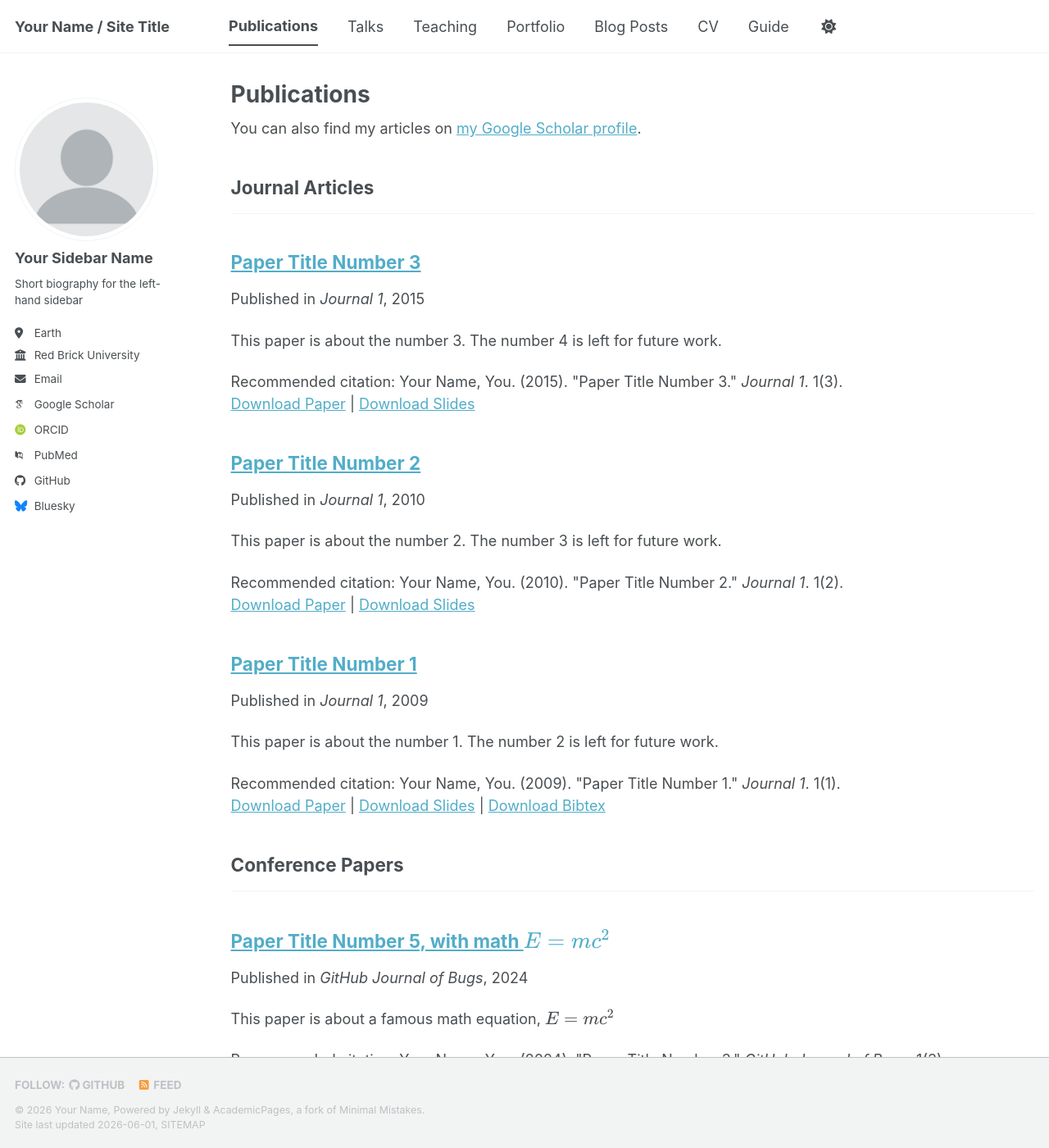
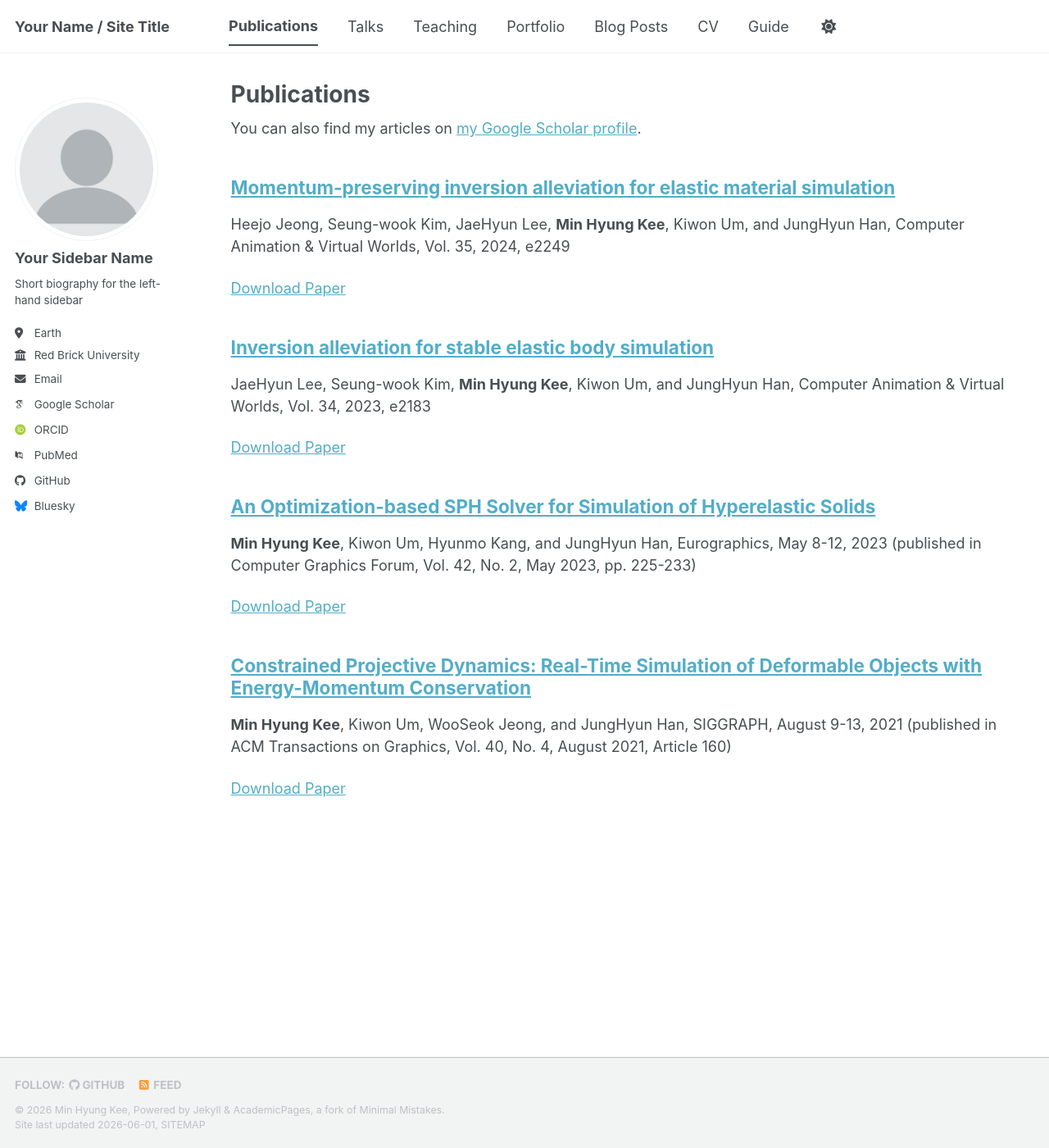
Before and after one commit to minh702/minhyungkee-cv, a Jekyll site: the page built from _pages/publications.html, in a window 1280 px wide and 1400 px high. Shown: the whole window at 82% size. Built offline with Jekyll 4.4.1, drawn with Linux system fonts in a browser that asks for light colours; some web fonts are replaced; a script bundle is joined from its source files by our own code; library files that are not in the unit come from our copies; some of the changed text lies outside the part shown.

Commit message:
Add real publications and CV content
- Replace placeholder publications with 4 real papers (PDFs in files/)
- Update publications.tsv source data
- Render publications as a flat list (disable category sections)
- Show authors + venue per publication, with name bolded
- Fill in CV: research interests, education, publications, funded
  research projects, and service
- Ignore Serena tool directory

Co-Authored-By: Claude Opus 4.8 <noreply@anthropic.com>

```diff
--- a/_config.yml
+++ b/_config.yml
@@ -11,7 +11,7 @@ locale                   : "en-US"
 site_theme               : "default" # The available themes options are "default", "air", "sunrise", "mint", "dirt" and "contrast"
 title                    : "Your Name / Site Title"
 title_separator          : "-"
-name                     : &name "Your Name"
+name                     : &name "Min Hyung Kee"
 description              : &description "Your Name's academic portfolio"   # Update this with a general description of your site, this is the default if not overridden by a page
 url                      : https://academicpages.github.io # The base hostname & protocol for your site e.g. "https://[your GitHub username].github.io",
                                                            # or if you already have some other page hosted on Github then use "https://[your GitHub username].github.io/[Your Repo Name]"
@@ -83,13 +83,15 @@ author:
   zhihu            : # Username
 
 # Publication Category - The following the list of publication categories and their headings
-publication_category:
-  books:
-    title: 'Books'
-  manuscripts:
-    title: 'Journal Articles'
-  conferences:
-    title: 'Conference Papers'
+# Disabled so publications render as a single flat list (newest first), without
+# splitting into Journal Articles / Conference Papers sections.
+# publication_category:
+#   books:
+#     title: 'Books'
+#   manuscripts:
+#     title: 'Journal Articles'
+#   conferences:
+#     title: 'Conference Papers'
 
 # Site Settings
 teaser                   :  # filename of teaser fallback teaser image placed in /images/ for social media previews
--- a/_includes/archive-single.html
+++ b/_includes/archive-single.html
@@ -41,7 +41,6 @@
         {% if post.collection == 'teaching' %}
           <p> {{ post.type }}, <i>{{ post.venue }}</i>, {{ post.date | default: "1900-01-01" | date: "%Y" }} </p>
         {% elsif post.collection == 'publications' %}
-          <p>Published in <i>{{ post.venue }}</i>, {{ post.date | default: "1900-01-01" | date: "%Y" }} </p>
         {% elsif post.date %}
          <p class="page__date"><strong><i class="fa fa-fw fa-calendar" aria-hidden="true"></i> {{ site.data.ui-text[site.locale].date_label | default: "Published:" }}</strong> <time datetime="{{ post.date | default: "1900-01-01" | date_to_xmlschema }}">{{ post.date | default: "1900-01-01" | date: "%B %d, %Y" }}</time></p>
         {% endif %}
--- a/_pages/cv.md
+++ b/_pages/cv.md
@@ -9,56 +9,61 @@ redirect_from:
 
 {% include base_path %}
 
+
+Min Hyung Kee
+======
+* Ph.D candidate at Media lab, Korea University
+* Contact: minh702@korea.ac.kr
+
+
+Research interests
+======
+  * Computer graphics
+  * Physics-based simulation
+  * Differentiable physics
+  * Numerical optimization
+
 Education
 ======
-* Ph.D in Version Control Theory, GitHub University, 2018 (expected)
-* M.S. in Jekyll, GitHub University, 2014
-* B.S. in GitHub, GitHub University, 2012
+* Integrated Master's and Ph.D Program in Computer Science and Engineering <br>
+Korea University, 2018 ~ 2026 (expected)
+* B.S. in Computer Science and Engineering <br>
+Korea University, 2014 ~ 2018
 
-Work experience
-======
-* Spring 2024: Academic Pages Collaborator
-  * GitHub University
-  * Duties includes: Updates and improvements to template
-  * Supervisor: The Users
-
-* Fall 2015: Research Assistant
-  * GitHub University
-  * Duties included: Merging pull requests
-  * Supervisor: Professor Hub
-
-* Summer 2015: Research Assistant
-  * GitHub University
-  * Duties included: Tagging issues
-  * Supervisor: Professor Git
-
-Skills
-======
-* Skill 1
-* Skill 2
-  * Sub-skill 2.1
-  * Sub-skill 2.2
-  * Sub-skill 2.3
-* Skill 3
 
 Publications
 ======
-  <ul>{% for post in site.publications reversed %}
-    {% include archive-single-cv.html %}
-  {% endfor %}</ul>
+* ### Momentum-preserving inversion alleviation for elastic material simulation
+Heejo Jeong, Seung-wook Kim, JaeHyun Lee, **Min Hyung Kee**, Kiwon Um, and JungHyun Han<br>
+Computer Animation & Virtual Worlds, Vol. 35, 2024, e2249
 
-Talks
+* ### Inversion alleviation for stable elastic body simulation
+JaeHyun Lee, Seung-wook Kim, **Min Hyung Kee**, Kiwon Um, and JungHyun Han<br>
+Computer Animation & Virtual Worlds, Vol. 34, 2023, e2183
+
+* ### An Optimization-based SPH Solver for Simulation of Hyperelastic Solids
+**Min Hyung Kee**, Kiwon Um, Hyunmo Kang, and JungHyun Han<br>
+Eurographics, May 8-12, 2023 (published in Computer Graphics Forum, Vol. 42, No. 2, May 2023, pp. 225-233)
+
+* ### Constrained Projective Dynamics: Real-Time Simulation of Deformable Objects with Energy-Momentum Conservation
+**Min Hyung Kee**, Kiwon Um, WooSeok Jeong, and JungHyun Han<br>
+SIGGRAPH, August 9-13, 2021 (published in ACM Transactions on Graphics, Vol. 40, No. 4, August 2021, Article 160)
+
+Research Projects
 ======
-  <ul>{% for post in site.talks reversed %}
-    {% include archive-single-talk-cv.html  %}
-  {% endfor %}</ul>
+* ### Two-way Interaction between Real Environments and Virtual Objects
+IITP SW Star Lab, 2020.04.01 ~ 2027.12.31
 
-Teaching
+* ### Researching Core Technologies and Fostering Talents for Simulated Reality Content
+IITP ITRC, 2020.07.01 ~ 2027.12.31
+
+* ### Next-gen Physics Simulation = Particle-based Universal Simulation + Deep Learning
+Samsung Science & Technology Foundation, 2019.12.01 – 2022.11.30
+
+* ### Interaction with Virtual Objects
+Samsung Electronics, 2017.04.12 ~ 2019.07.11
+
+Service
 ======
-  <ul>{% for post in site.teaching reversed %}
-    {% include archive-single-cv.html %}
-  {% endfor %}</ul>
-
-Service and leadership
-======
-* Currently signed in to 43 different slack teams
+* ### Student Volunteer, Pacific Graphics 2019
+Korea University, 2019.07.02 ~ 2019.07.05
--- a/_publications/2009-10-01-paper-title-number-1.md
+++ /dev/null
@@ -1,14 +0,0 @@
----
-title: "Paper Title Number 1"
-collection: publications
-category: manuscripts
-permalink: /publication/2009-10-01-paper-title-number-1
-excerpt: 'This paper is about the number 1. The number 2 is left for future work.'
-date: 2009-10-01
-venue: 'Journal 1'
-slidesurl: 'https://academicpages.github.io/files/slides1.pdf'
-paperurl: 'https://academicpages.github.io/files/paper1.pdf'
-bibtexurl: 'https://academicpages.github.io/files/bibtex1.bib'
-citation: 'Your Name, You. (2009). &quot;Paper Title Number 1.&quot; <i>Journal 1</i>. 1(1).'
----
-The contents above will be part of a list of publications, if the user clicks the link for the publication than the contents of section will be rendered as a full page, allowing you to provide more information about the paper for the reader. When publications are displayed as a single page, the contents of the above "citation" field will automatically be included below this section in a smaller font.
--- a/_publications/2010-10-01-paper-title-number-2.md
+++ /dev/null
@@ -1,14 +0,0 @@
----
-title: "Paper Title Number 2"
-collection: publications
-category: manuscripts
-permalink: /publication/2010-10-01-paper-title-number-2
-excerpt: 'This paper is about the number 2. The number 3 is left for future work.'
-date: 2010-10-01
-venue: 'Journal 1'
-slidesurl: 'https://academicpages.github.io/files/slides2.pdf'
-paperurl: 'https://academicpages.github.io/files/paper2.pdf'
-citation: 'Your Name, You. (2010). &quot;Paper Title Number 2.&quot; <i>Journal 1</i>. 1(2).'
----
-
-The contents above will be part of a list of publications, if the user clicks the link for the publication than the contents of section will be rendered as a full page, allowing you to provide more information about the paper for the reader. When publications are displayed as a single page, the contents of the above "citation" field will automatically be included below this section in a smaller font.
--- a/_publications/2015-10-01-paper-title-number-3.md
+++ /dev/null
@@ -1,14 +0,0 @@
----
-title: "Paper Title Number 3"
-collection: publications
-category: manuscripts
-permalink: /publication/2015-10-01-paper-title-number-3
-excerpt: 'This paper is about the number 3. The number 4 is left for future work.'
-date: 2015-10-01
-venue: 'Journal 1'
-slidesurl: 'https://academicpages.github.io/files/slides3.pdf'
-paperurl: 'https://academicpages.github.io/files/paper3.pdf'
-citation: 'Your Name, You. (2015). &quot;Paper Title Number 3.&quot; <i>Journal 1</i>. 1(3).'
----
-
-The contents above will be part of a list of publications, if the user clicks the link for the publication than the contents of section will be rendered as a full page, allowing you to provide more information about the paper for the reader. When publications are displayed as a single page, the contents of the above "citation" field will automatically be included below this section in a smaller font.
--- /dev/null
+++ b/_publications/2021-08-09-constrained-projective-dynamics.md
@@ -0,0 +1,13 @@
+---
+title: "Constrained Projective Dynamics: Real-Time Simulation of Deformable Objects with Energy-Momentum Conservation"
+collection: publications
+category: conferences
+permalink: /publication/2021-08-09-constrained-projective-dynamics
+excerpt: '**Min Hyung Kee**, Kiwon Um, WooSeok Jeong, and JungHyun Han, SIGGRAPH, August 9-13, 2021 (published in ACM Transactions on Graphics, Vol. 40, No. 4, August 2021, Article 160)'
+date: 2021-08-09
+venue: 'ACM Transactions on Graphics (SIGGRAPH 2021)'
+paperurl: '/files/kee2021-constrained-projective-dynamics.pdf'
+---
+<a href='/files/kee2021-constrained-projective-dynamics.pdf'>Download paper here</a>
+
+**Min Hyung Kee**, Kiwon Um, WooSeok Jeong, and JungHyun Han, SIGGRAPH, August 9-13, 2021 (published in ACM Transactions on Graphics, Vol. 40, No. 4, August 2021, Article 160)
--- /dev/null
+++ b/_publications/2023-05-01-sph-hyperelastic-solids.md
@@ -0,0 +1,13 @@
+---
+title: "An Optimization-based SPH Solver for Simulation of Hyperelastic Solids"
+collection: publications
+category: conferences
+permalink: /publication/2023-05-01-sph-hyperelastic-solids
+excerpt: '**Min Hyung Kee**, Kiwon Um, Hyunmo Kang, and JungHyun Han, Eurographics, May 8-12, 2023 (published in Computer Graphics Forum, Vol. 42, No. 2, May 2023, pp. 225-233)'
+date: 2023-05-01
+venue: 'Computer Graphics Forum (EUROGRAPHICS 2023)'
+paperurl: '/files/kee2023-sph-hyperelastic-solids.pdf'
+---
+<a href='/files/kee2023-sph-hyperelastic-solids.pdf'>Download paper here</a>
+
+**Min Hyung Kee**, Kiwon Um, Hyunmo Kang, and JungHyun Han, Eurographics, May 8-12, 2023 (published in Computer Graphics Forum, Vol. 42, No. 2, May 2023, pp. 225-233)
--- /dev/null
+++ b/_publications/2023-06-01-inversion-alleviation-elastic-body.md
@@ -0,0 +1,13 @@
+---
+title: "Inversion alleviation for stable elastic body simulation"
+collection: publications
+category: manuscripts
+permalink: /publication/2023-06-01-inversion-alleviation-elastic-body
+excerpt: 'JaeHyun Lee, Seung-wook Kim, **Min Hyung Kee**, Kiwon Um, and JungHyun Han, Computer Animation & Virtual Worlds, Vol. 34, 2023, e2183'
+date: 2023-06-01
+venue: 'Computer Animation &amp; Virtual Worlds'
+paperurl: '/files/lee2023-inversion-alleviation.pdf'
+---
+<a href='/files/lee2023-inversion-alleviation.pdf'>Download paper here</a>
+
+JaeHyun Lee, Seung-wook Kim, **Min Hyung Kee**, Kiwon Um, and JungHyun Han, Computer Animation & Virtual Worlds, Vol. 34, 2023, e2183
--- /dev/null
+++ b/_publications/2024-06-01-momentum-preserving-inversion-alleviation.md
@@ -0,0 +1,13 @@
+---
+title: "Momentum-preserving inversion alleviation for elastic material simulation"
+collection: publications
+category: manuscripts
+permalink: /publication/2024-06-01-momentum-preserving-inversion-alleviation
+excerpt: 'Heejo Jeong, Seung-wook Kim, JaeHyun Lee, **Min Hyung Kee**, Kiwon Um, and JungHyun Han, Computer Animation & Virtual Worlds, Vol. 35, 2024, e2249'
+date: 2024-06-01
+venue: 'Computer Animation &amp; Virtual Worlds'
+paperurl: '/files/jeong2024-momentum-preserving-inversion-alleviation.pdf'
+---
+<a href='/files/jeong2024-momentum-preserving-inversion-alleviation.pdf'>Download paper here</a>
+
+Heejo Jeong, Seung-wook Kim, JaeHyun Lee, **Min Hyung Kee**, Kiwon Um, and JungHyun Han, Computer Animation & Virtual Worlds, Vol. 35, 2024, e2249
--- a/_publications/2025-06-08-paper-title-number-5.md
+++ /dev/null
@@ -1,13 +0,0 @@
----
-title: "Paper Title Number 5, with math $$E=mc^2$$"
-collection: publications
-category: conferences
-permalink: /publication/2024-02-17-paper-title-number-4
-excerpt: 'This paper is about a famous math equation, $$E=mc^2$$'
-date: 2024-02-17
-venue: 'GitHub Journal of Bugs'
-paperurl: 'https://academicpages.github.io/files/paper3.pdf'
-citation: 'Your Name, You. (2024). &quot;Paper Title Number 3.&quot; <i>GitHub Journal of Bugs</i>. 1(3).'
----
-
-Using [MathJax](https://www.mathjax.org/) in the description is supported - $$E=mc^2$$ - however, the use must be mindful that the default delimiters are `$$...$$` and `\\[...\\]` which differs from the `$...$` that is typically expected.
```
Also changed, not shown: other parts of _pages/cv.md (+1 -1 lines), _publications/2024-02-17-paper-title-number-4.md (deleted, +0 -13 lines), markdown_generator/publications.tsv (+5 -4 lines), 5 other files.
